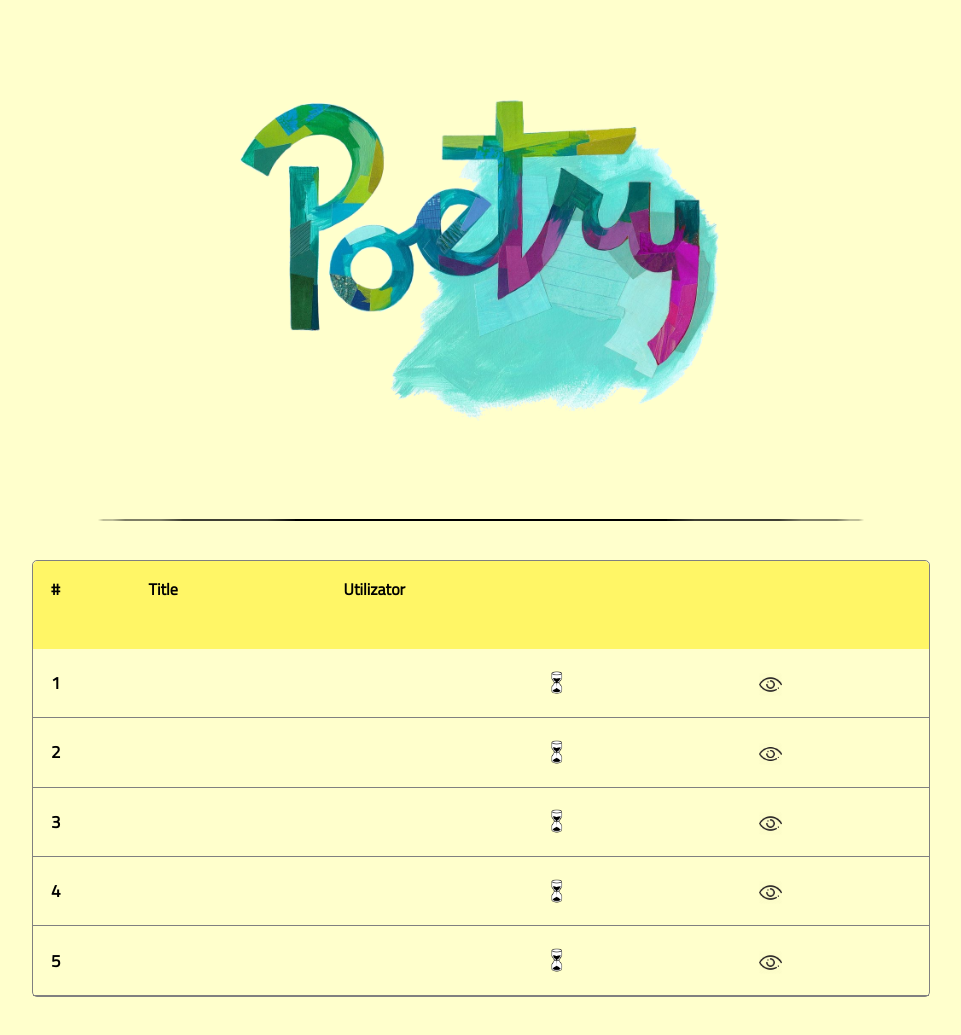
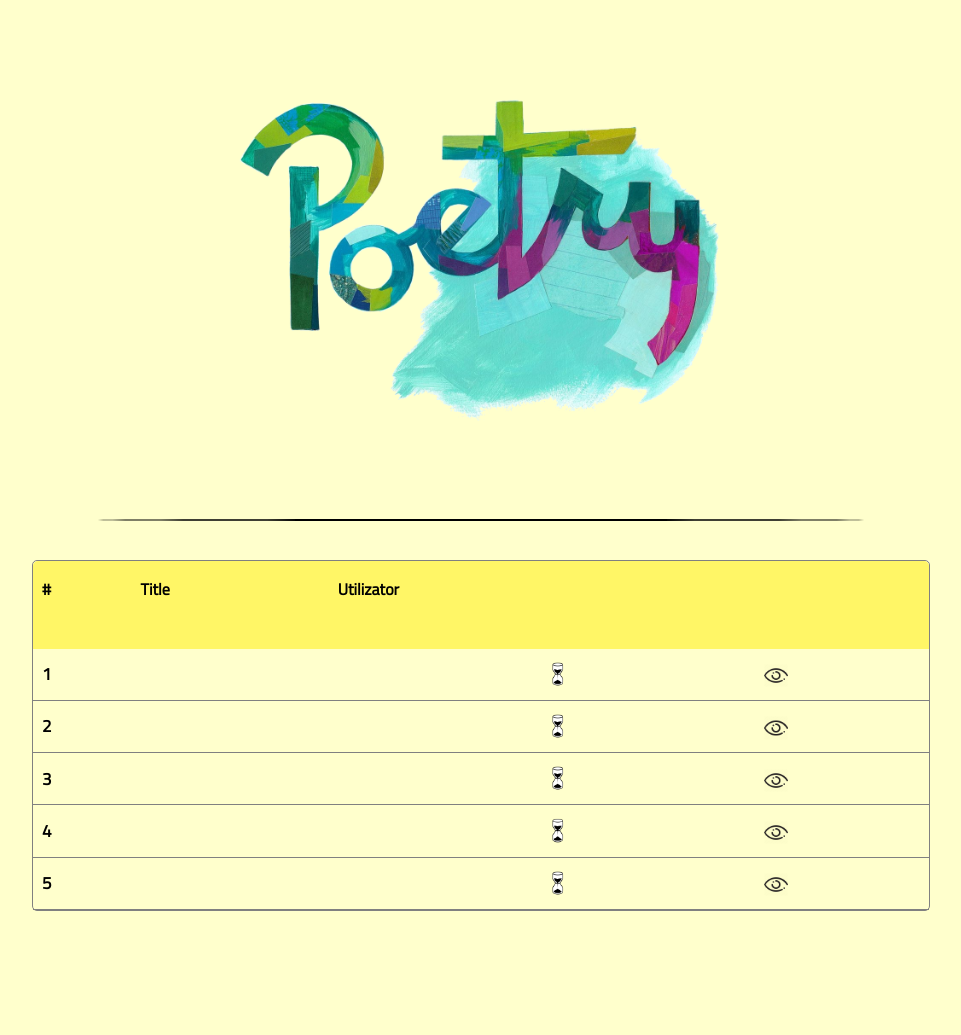
Before and after one commit to cotaoctavian/PoTr, a PHP site: page / in a window 1280 px wide. Shown: the part 294-1329 px from the top of the page, without its empty margins (159-1120 px from the left). After the commit the page ends 1205 px from the top, so only its background shows below. Run offline with PHP 8.4, Linux system fonts and the light colour scheme; data that the repository does not hold is empty; some libraries are stand-ins or nearby versions.

Commit message:
update style css

```diff
--- a/assets/style.css
+++ b/assets/style.css
@@ -591,7 +591,7 @@
     display: grid;
     grid-template-columns: 0.25fr 0.5fr  1.5fr;
     margin: 0;
-    padding-left: 2%;
+    padding-left: 1%;
 }
 
 #rss-table a {
@@ -608,7 +608,7 @@
     align-items: center;
     display: grid;
     grid-template-columns: 0.25fr 1fr 1fr 1fr 0.7fr;
-    padding: 2%;
+    padding: 1%;
 }
 
 #line-table:hover {
--- a/views/index/index.php
+++ b/views/index/index.php
@@ -68,7 +68,7 @@
                   echo ' </div>';
                   echo '<span>' . $utilizator->item($k)->nodeValue . '</span>';
                   echo '<span> <img src="/assets/images/time.png" class="main-img" alt="">' . $dat->item($k)->nodeValue . ' </span>';
-                  echo '<span><img src="/assets/images/seen.png" class="main-img" alt="">' . $seen->item($k)->nodeValue . ' </span>';
+                  echo '<span><img src="/assets/images/seen.png" class="main-img" alt=""><space />  <space /> '. $seen->item($k)->nodeValue . ' </span>';
                   $cnt++;
                   echo '</a>';
               }
```
